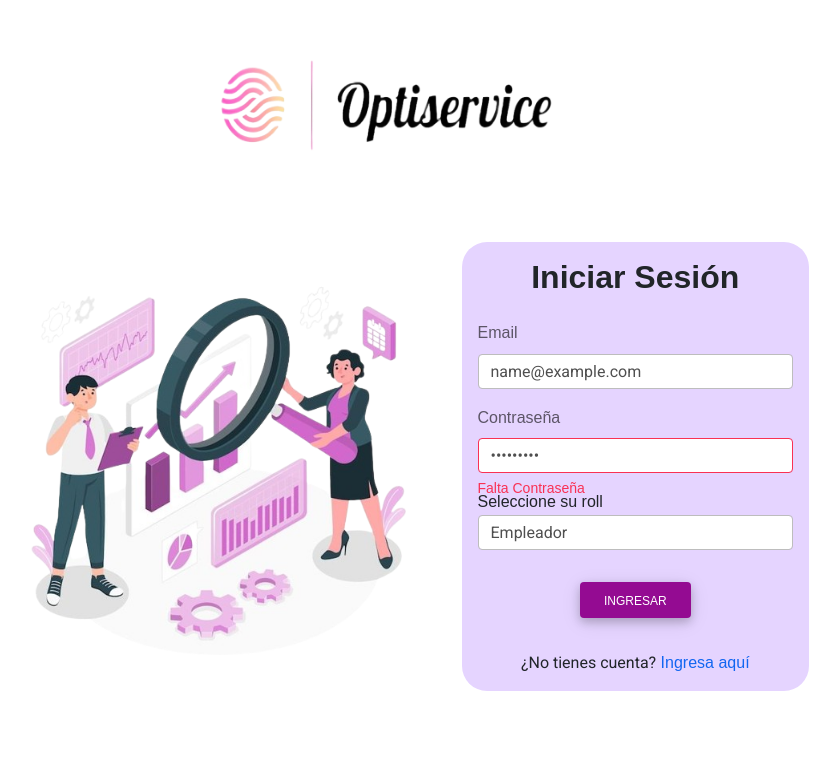
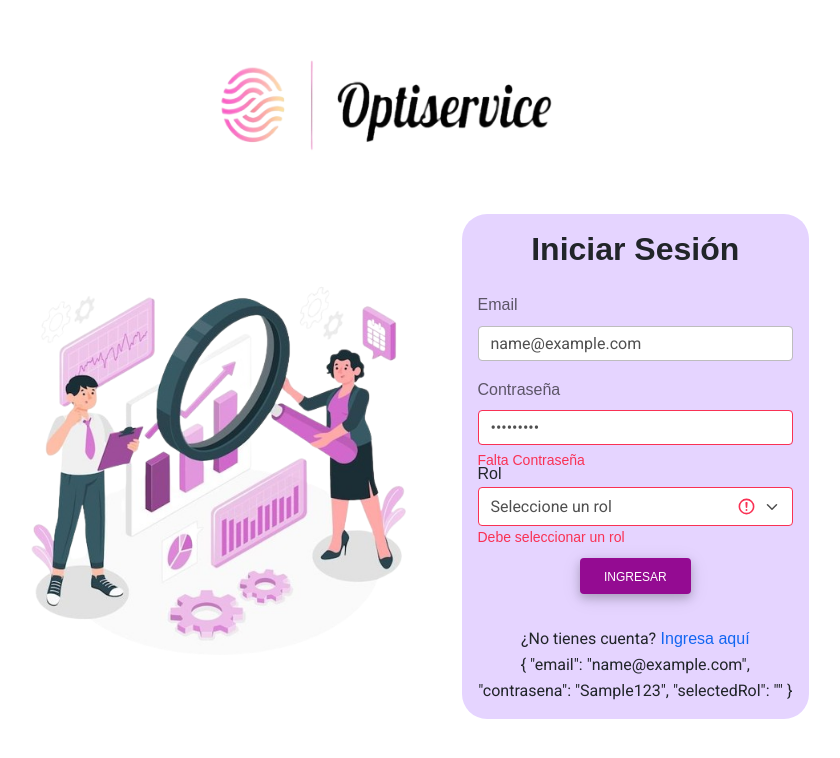
Before and after one commit to Alxsnc/Optiserve-Front, an Angular app: page /sinsesion/login2 in a window 1280 px wide. Both pictures are taken after typing "name@example.com", "Sample123" into the empty fields and a click on the button "INGRESAR". Shown: the top 758 px of the page, without its empty margins (248-1088 px from the left). Built offline with nearby package versions, Linux system fonts and the light colour scheme.

Commit message:
Implementación de roles, control de envio de roles, campo de roles con validación.

```diff
--- a/src/app/app.component.ts
+++ b/src/app/app.component.ts
@@ -8,11 +8,8 @@ import { environment } from 'src/environments/environment.prod';
   styleUrls: ['./app.component.scss']
 })
 export class AppComponent {
-  title='Optiservice-Front';
-  public prod=environment.production;
-  public variable=environment.urlapi;
-
-
-
+  title = 'Optiservice-Front';
+  public produccion = environment.production;
+  public variable = environment.apiAuthUrl;
 
 }
--- a/src/app/modules/login/pages/login/login.component.html
+++ b/src/app/modules/login/pages/login/login.component.html
@@ -79,13 +79,14 @@
 
 
                       <div class="mb-3" style="text-align: left;">
-                        <label for="exampleComboBox" style="font-family: poppins, sans-serif;">Seleccione su roll</label>
-                        <div class="input-group">
-                          <select class="form-control" id="exampleComboBox">
-                            <option value="opcion1">Empleador</option>
-                            <option value="opcion2">Empleado</option>
-                          </select>
-                        </div>
+                        <label for="exampleComboBox" style="font-family: poppins, sans-serif;">Rol</label>
+                        <select formControlName="selectedRol" class="form-select" [class.is-invalid]="f.selectedRol.invalid && f.selectedRol.touched">
+                          <option selected disabled hidden>Seleccione un rol</option>
+                          <option *ngFor="let role of roles" [ngValue]="role.value">
+                            {{role.text}}
+                          </option>
+                        </select>
+                        <div id="validationServerUsernameFeedback" class="invalid-feedback" style="font-family: poppins, sans-serif;" >Debe seleccionar un rol</div>
                       </div>
 
                       <div class="mb-3" style="text-align:center;padding: 1rem;">
@@ -95,7 +96,7 @@
                       <div>
                         <label>¿No tienes cuenta?</label><a href="#" routerLink="/sinsesion/registro" onclick="return false" style="font-family: poppins, sans-serif;"> Ingresa aquí </a>
                       </div>
-
+                        {{ myForm.value | json }}
                     </form>
 
                 </div>
@@ -110,8 +111,5 @@
 
 <!-- Incluye los scripts al final del cuerpo del documento para mejorar el rendimiento -->
 <script type="text/javascript" src="https://cdnjs.cloudflare.com/ajax/libs/mdb-ui-kit/3.5.0/mdb.min.js"></script>
-<script src="https://code.jquery.com/jquery-3.5.1.slim.min.js"></script>
-<script src="https://cdn.jsdelivr.net/npm/@popperjs/core@2.9.2/dist/umd/popper.min.js"></script>
-<script src="https://stackpath.bootstrapcdn.com/bootstrap/4.5.2/js/bootstrap.min.js"></script>
 </body>
 </html>
--- a/src/app/modules/login/pages/login/login.component.ts
+++ b/src/app/modules/login/pages/login/login.component.ts
@@ -1,5 +1,5 @@
 import { Component, OnInit } from '@angular/core';
-import { FormBuilder, FormGroup, Validators,ReactiveFormsModule } from '@angular/forms';
+import { FormBuilder, FormGroup, Validators, ReactiveFormsModule } from '@angular/forms';
 import { Router } from '@angular/router';
 import { AuthService } from 'src/app/shared/servicios/auth.service';
 
@@ -12,10 +12,14 @@ export class Login2Component implements OnInit {
 
   public myForm!: FormGroup;
 
+  roles = [{ text: 'Seleccione un rol', value: '' }, { text: 'Empleador', value: 'Empleador' }, { text: 'Empleado', value: 'Empleado' }]
+
+  selectedRol: string = '';
+
   constructor(
     private fb: FormBuilder,
     private routerprd: Router,
-    private authService: AuthService,
+    private authService: AuthService
   ) { }
 
   ngOnInit(): void {
@@ -25,7 +29,8 @@ export class Login2Component implements OnInit {
   private createMyForm(): FormGroup {
     return this.fb.group({
       email: ['', [Validators.required, Validators.pattern(/^\S+@\S+\.\S+$/)]],
-      contrasena: ['', [Validators.required, Validators.pattern(/^(?=.*[!@#$%^&*()_+{}\[\]:;<>,.?~\\-]).*$/)]]
+      contrasena: ['', [Validators.required, Validators.pattern(/^(?=.*[!@#$%^&*()_+{}\[\]:;<>,.?~\\-]).*$/)]],
+      selectedRol: ['', [Validators.required]],
     });
   }
 
@@ -35,7 +40,7 @@ export class Login2Component implements OnInit {
       return;
     }
 
-    const enteredUser= this.myForm.value;
+    const enteredUser = this.myForm.value;
 
 
     this.authService.getUser(enteredUser)
--- a/src/app/shared/servicios/auth.service.ts
+++ b/src/app/shared/servicios/auth.service.ts
@@ -2,13 +2,14 @@ import { Injectable } from '@angular/core';
 import { HttpClient } from '@angular/common/http';
 import { Router } from '@angular/router';
 import { Observable } from 'rxjs';
+import { environment as ENV} from 'src/environments/environment.prod';
 
 @Injectable({
     providedIn: 'root',
 })
 
 export class AuthService {
-    private urlEndPoint: string = 'http://localhost:4000/api/auth' + '/singin';
+    private urlEndPoint: string = ENV.apiAuthUrl + '/singin';
 
     constructor(
         private http: HttpClient,
--- a/src/app/shared/servicios/registro.service.ts
+++ b/src/app/shared/servicios/registro.service.ts
@@ -1,11 +1,12 @@
 import { HttpClient } from '@angular/common/http';
 import { Injectable } from '@angular/core';
+import { environment as ENV } from 'src/environments/environment.prod';
 
 @Injectable({
     providedIn: 'root'
 })
 export class RegistroService {
-    private urlEndPoint: string = 'http://localhost:4000/api/auth' + '/singup';
+    private urlEndPoint: string = ENV.apiAuthUrl + '/singup';
 
     constructor(private http: HttpClient ) { }
 
--- a/src/environments/enviromnment.ts
+++ /dev/null
@@ -1,5 +0,0 @@
-export const environment ={
-  production:false,
-  urlbase:'este es de prueba',
-  urlapi:"http://localhost:4000/api/auth"
-}
--- a/src/environments/environment.prod.ts
+++ b/src/environments/environment.prod.ts
@@ -1,5 +1,4 @@
 export const environment={
   production:true,
-  urlbase:'esto es produccion',
-  urlapi:"http://localhost:4000/api/auth"
+  apiAuthUrl: "http://localhost:4000/api/auth",
 }
--- /dev/null
+++ b/src/environments/environment.ts
@@ -0,0 +1,4 @@
+export const environment = {
+  production: false,
+  apiAuthUrl: "http://localhost:4000/api/auth",
+}
```
Lines whose indentation alone changed are shown as unchanged.
